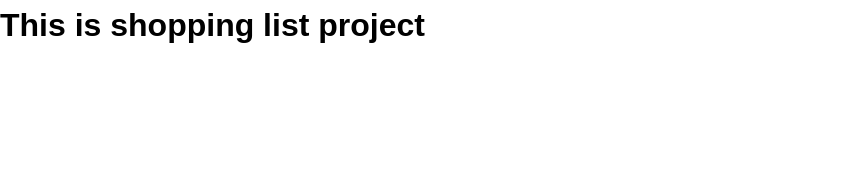
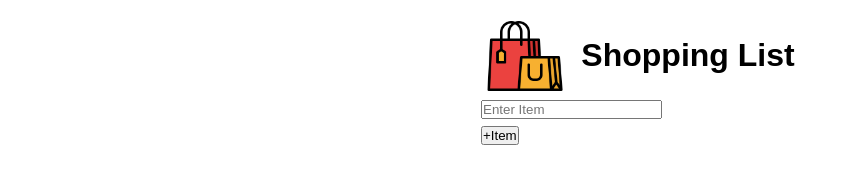
Before and after one commit to nemimj/Js-Projects, a plain HTML site: page Shopping List Project/index.html in a window 1280 px wide. Shown: the whole page, without its empty margins (0-858 px from the left). Drawn offline with Linux system fonts and the light colour scheme.

Commit message:
adding form

```diff
--- a/Shopping List Project/index.html
+++ b/Shopping List Project/index.html
@@ -8,7 +8,20 @@
     <title>Shopping List Project</title>
   </head>
   <body>
-    <h1>This is shopping list project</h1>
-    <script src="index.js"></script>
+    <div class="container">
+      <header id="header">
+        <img src="shopping.png" alt="" />
+        <h1 class="heading">Shopping List</h1>
+      </header>
+
+      <form class="form">
+        <div class="form-contorl">
+          <input type="text" placeholder="Enter Item" />
+        </div>
+        <div class="form-control">
+          <button class="btn">+Item</button>
+        </div>
+      </form>
+    </div>
   </body>
 </html>
--- a/Shopping List Project/style.css
+++ b/Shopping List Project/style.css
@@ -0,0 +1,16 @@
+.container{
+    max-width: 350px;
+    margin: auto;
+    padding: 1rem;
+}
+
+#header img{
+    width: 80px;
+}
+
+#header{
+    display: flex;
+    align-items: center;
+    justify-content: center;
+    gap: 1rem;
+}
```
Also changed, not shown: Shopping List Project/shopping.png (added).
